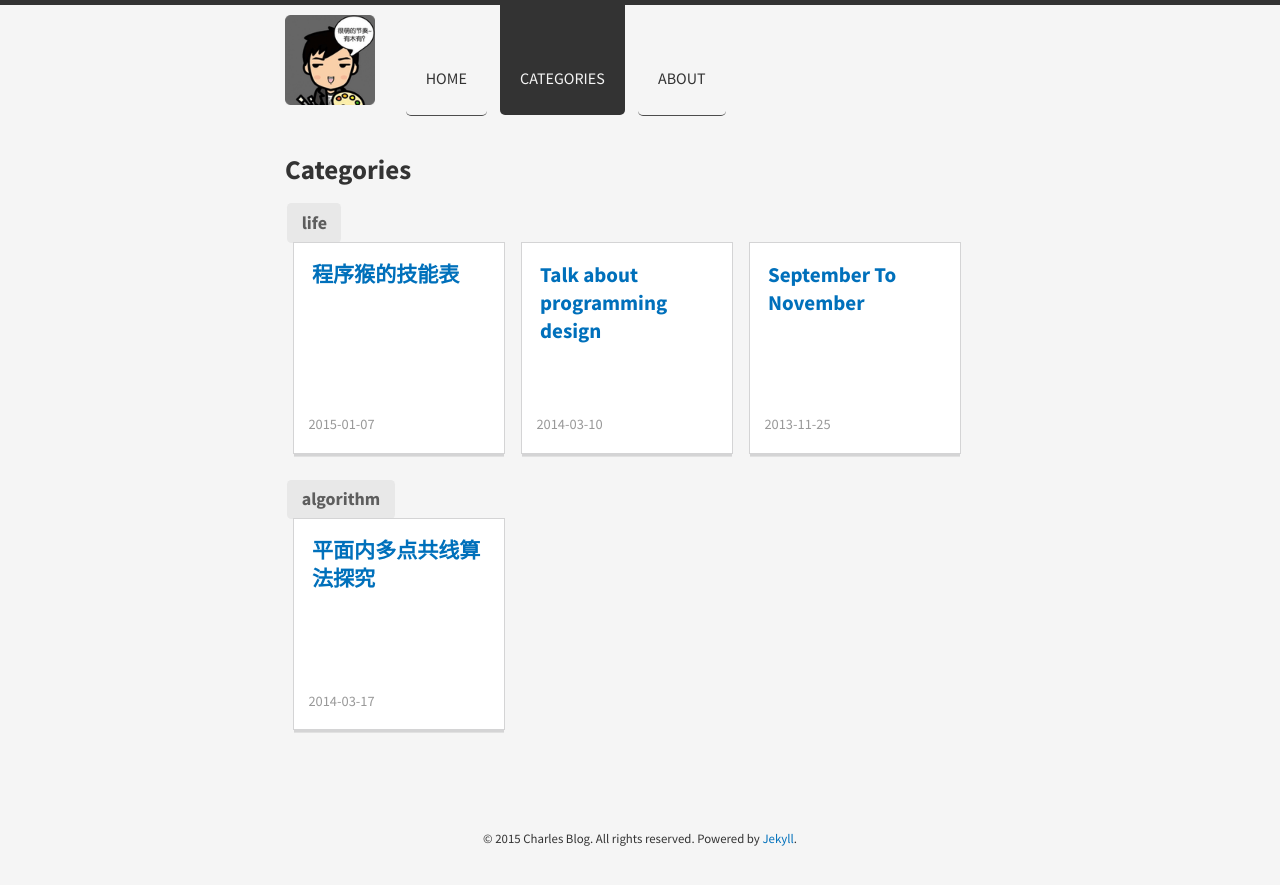
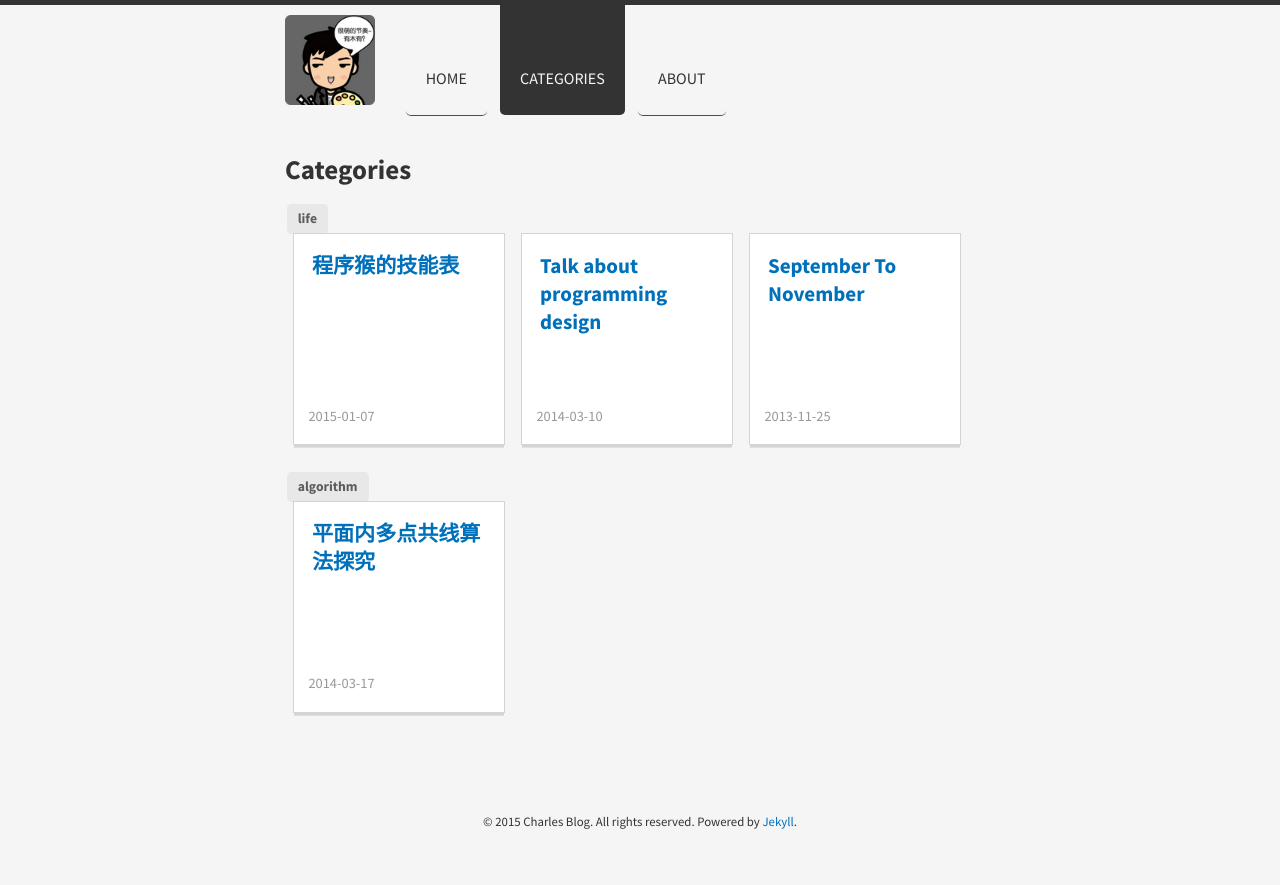
Before and after one commit to JavaCS3/blog, a Jekyll site: the page built from categories/index.html, in a window 1280 px wide. Shown: the top 885 px of the page. Built offline with Jekyll 4.4.1, drawn with Linux system fonts in a browser that asks for light colours; nearby versions of some CDN libraries; Markdown is read by kramdown in place of the engine named in the settings.

Commit message:
refine label

```diff
--- a/public/css/main.scss
+++ b/public/css/main.scss
@@ -338,7 +338,7 @@ ul.category li a:hover {
     box-sizing: border-box;
     transition: #F2F1F0 0.2s ease 0s;
     background-image: none;
-
+    font-size: 0.8571rem;
 }
 
 /*============================================================================*/
```
